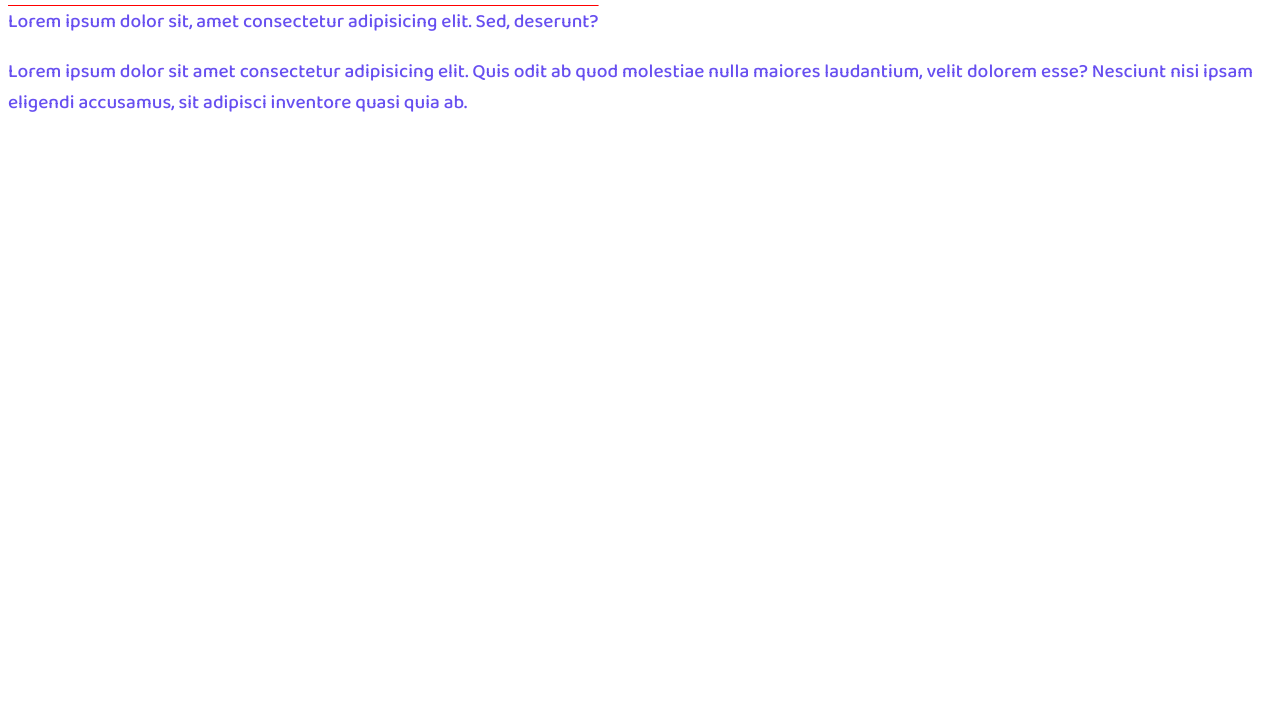
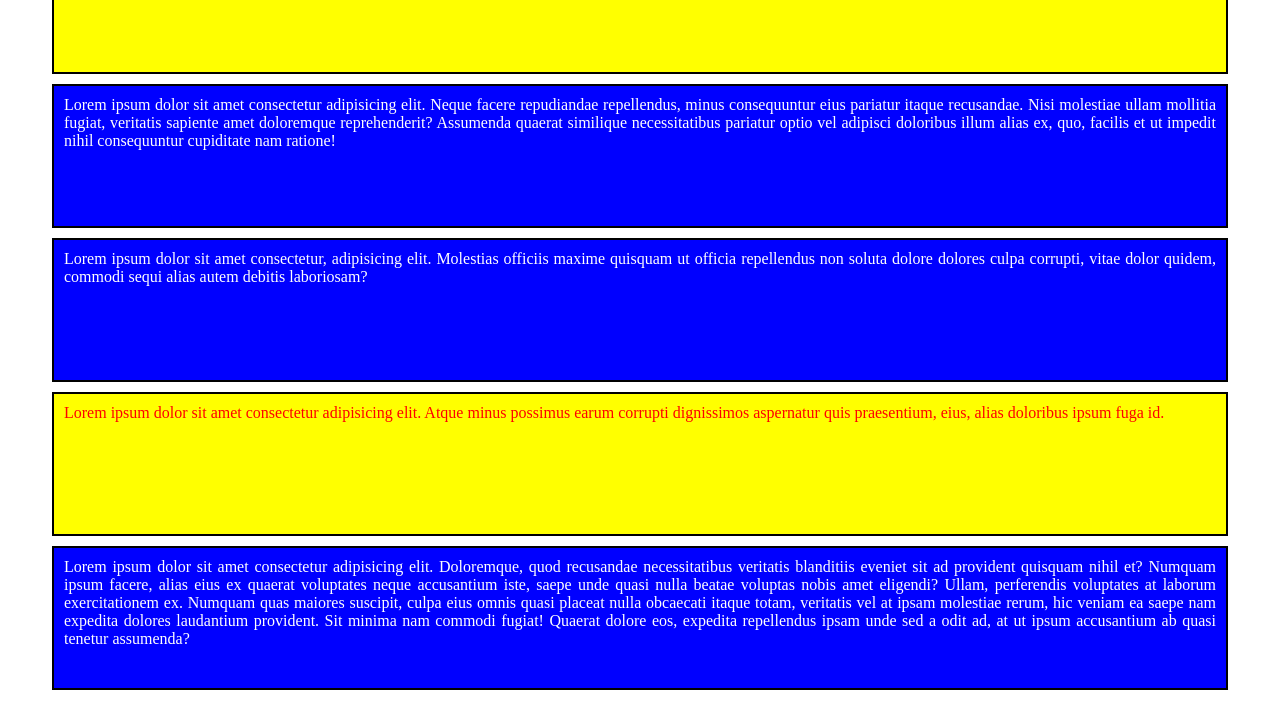
Before and after one commit to Sanskar-Bagewadi/HTML, a plain HTML site: page 5 CSS/HTML.html in a window 1280 px wide. Shown: the part 80-800 px from the top of the page. Drawn offline with Linux system fonts and the light colour scheme.

Commit message:
Version2

```diff
--- a/5 CSS/HTML.html
+++ b/5 CSS/HTML.html
@@ -8,11 +8,15 @@
 </head>
 
 <body>
-    <h1>Fonts</h1>
-    <p class="para1">Lorem ipsum dolor sit, amet consectetur adipisicing elit. Sed, deserunt?</p>
-    <p class="para2">Lorem ipsum dolor sit amet consectetur adipisicing elit. Quis odit ab quod molestiae nulla maiores
-        laudantium, velit dolorem esse? Nesciunt nisi ipsam eligendi accusamus, sit adipisci inventore quasi quia ab.
-    </p>
+    <div>
+        <p>Lorem ipsum dolor sit amet consectetur adipisicing elit. Atque minus possimus earum corrupti dignissimos aspernatur quis praesentium, eius, alias doloribus ipsum fuga id.</p>
+        <p>Lorem ipsum dolor sit amet consectetur adipisicing elit. Neque facere repudiandae repellendus, minus consequuntur eius pariatur itaque recusandae. Nisi molestiae ullam mollitia fugiat, veritatis sapiente amet doloremque reprehenderit? Assumenda quaerat similique necessitatibus pariatur optio vel adipisci doloribus illum alias ex, quo, facilis et ut impedit nihil consequuntur cupiditate nam ratione!</p>
+        <p>Lorem ipsum dolor sit amet consectetur, adipisicing elit. Molestias officiis maxime quisquam ut officia repellendus non soluta dolore dolores culpa corrupti, vitae dolor quidem, commodi sequi alias autem debitis laboriosam?</p>
+    </div>
+    <div>
+        <p>Lorem ipsum dolor sit amet consectetur adipisicing elit. Atque minus possimus earum corrupti dignissimos aspernatur quis praesentium, eius, alias doloribus ipsum fuga id.</p>
+        <p>Lorem ipsum dolor sit amet consectetur adipisicing elit. Doloremque, quod recusandae necessitatibus veritatis blanditiis eveniet sit ad provident quisquam nihil et? Numquam ipsum facere, alias eius ex quaerat voluptates neque accusantium iste, saepe unde quasi nulla beatae voluptas nobis amet eligendi? Ullam, perferendis voluptates at laborum exercitationem ex. Numquam quas maiores suscipit, culpa eius omnis quasi placeat nulla obcaecati itaque totam, veritatis vel at ipsam molestiae rerum, hic veniam ea saepe nam expedita dolores laudantium provident. Sit minima nam commodi fugiat! Quaerat dolore eos, expedita repellendus ipsam unde sed a odit ad, at ut ipsum accusantium ab quasi tenetur assumenda?</p>
+    </div>
 </body>
 
 </html>
--- a/5 CSS/style.css
+++ b/5 CSS/style.css
@@ -1,21 +1,31 @@
 @import url('https://fonts.googleapis.com/css2?family=Baloo+Bhai+2:wght@500&display=swap');
 
-.para2 {
-    font-family: "Baloo Bhai 2", sans-serif;
-    font-size: larger;
-    /* text-decoration: overline; */
-    color: rgb(103, 79, 240);
+/* * {
+    margin-bottom: 0;
+    margin-top: 0px;
+    margin-left: 1px;
+    margin-right: 1px;
+    padding: 0px;
+} */
+
+div p:first-child {
+    font-family: 'Baloo Bhai ', 'Times New Roman', Times, serif;
+    background-color: yellow;
+    color: red;
 }
 
-.para1 {
-    font-family: "Baloo Bhai 2", sans-serif;
-    font-size: larger;
-    text-decoration: overline;
-    text-decoration-color: red;
-    color: rgb(103, 79, 240);
+p {
+    width: 90vw;
+    min-height: 15vh;
+    margin: auto;
+    margin-top: 10px;
+    padding: 10px;
+    background-color: blue;
+    color: white;
+    overflow: auto;
+    border: 2px solid black;
 }
 
-h1 {
-    font-family: Cambria, Cochin, Georgia, Times, 'Times New Roman', serif;
-    color: red;
+p {
+    text-align: justify;
 }
```
Also changed, not shown: 6 Card/main.html (added), 6 Card/style.css (added).
